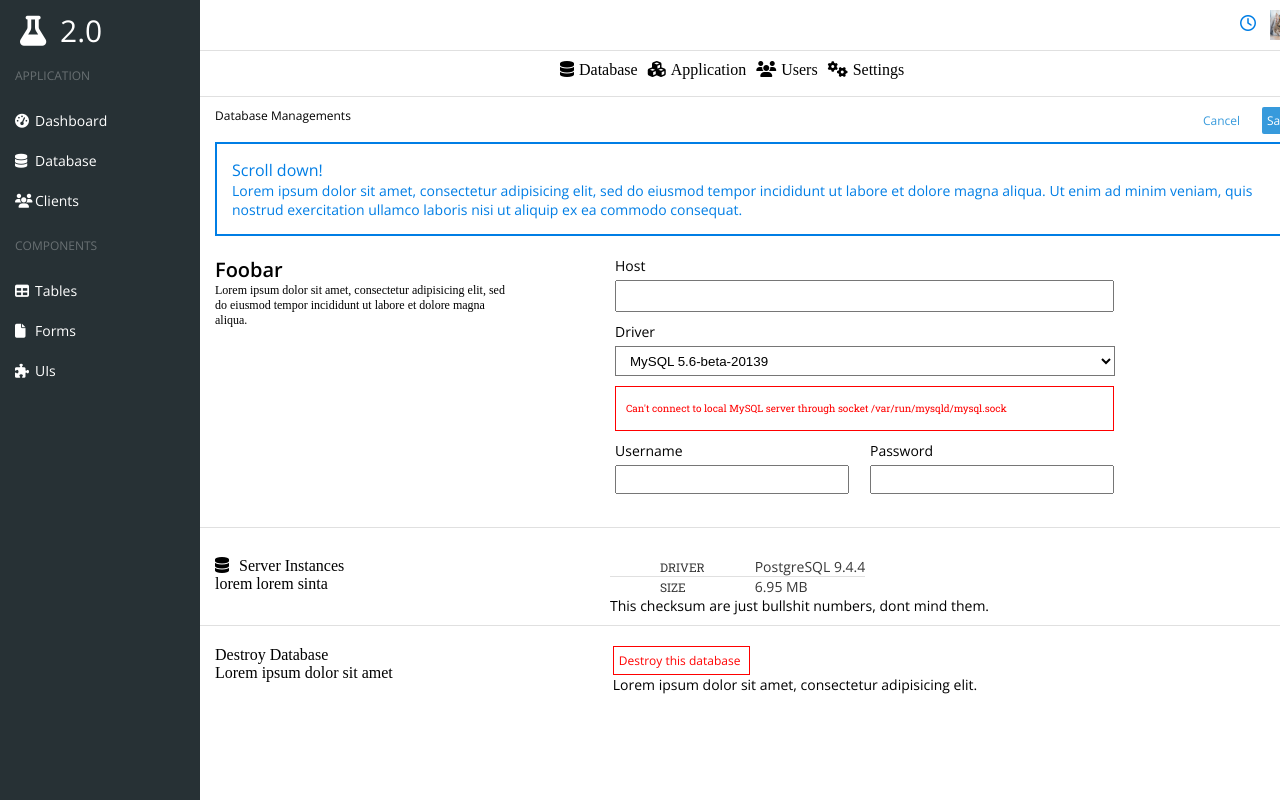
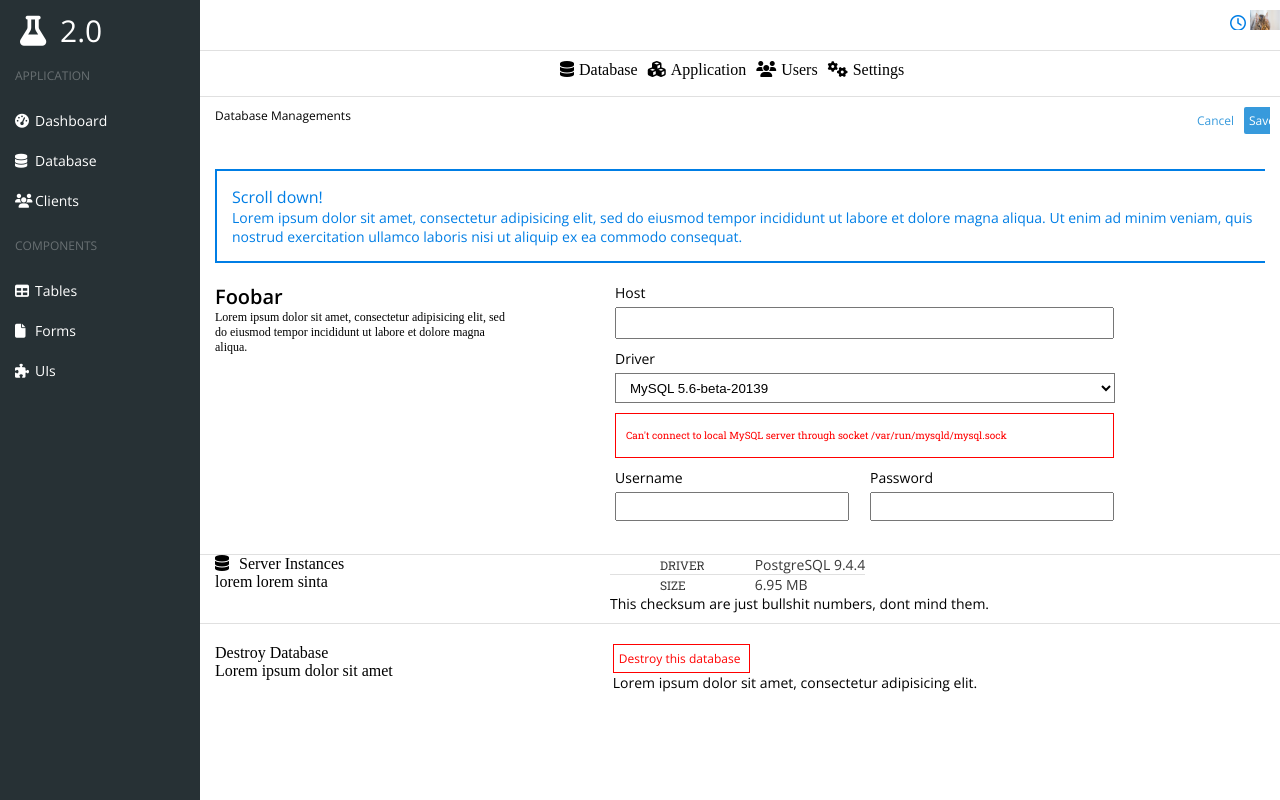
Before and after one commit to mbonghanoy/dashboard, a plain HTML site: page database.html in a window 1280 px wide. Drawn offline with nearby package versions, Linux system fonts and the light colour scheme.

Commit message:
Adjusted with of database.html

```diff
--- a/css/style.css
+++ b/css/style.css
@@ -77,7 +77,8 @@ a{
     border-bottom: 1px solid #E0E0E0;
 }
 .right-container{
-    width: 1000px;
+    width: 100%;
+    overflow: hidden;
 }
 .drop-box{
     font-family: "Open Sans";
@@ -104,7 +105,7 @@ a{
 }
 .clock{
     position: relative;
-    left: 1210px;
+    left: 1200px;
     color: #007EE5;
     overflow: hidden;
     float: left;
@@ -114,7 +115,7 @@ a{
 .right-container img{
     position: relative;
     top: 10px;
-    left: 1270px;
+    left: 1250px;
     width: 30px;
     height: 30px;
     float: left;
@@ -332,7 +333,7 @@ a{
 .save{
     position: relative;
     float: right;
-    left: 83px;
+    left: 65px;
     background-color: #379ADC;
     border-radius: 2px;
     color: white;
@@ -343,7 +344,7 @@ a{
     width: 60px;
     padding: 2px;
     float: right;
-    left: 86px;
+    left: 80px;
     top: 3px;
     font-family: "Open Sans";
     border-radius: 2px;
@@ -351,7 +352,7 @@ a{
 }
 .scroll-box{
     font-family: "Open Sans";
-    width: 1050px;
+    width: 1031px;
     border: 2px solid #007EE5;
     padding: 15px;
     color: #007EE5;
```
